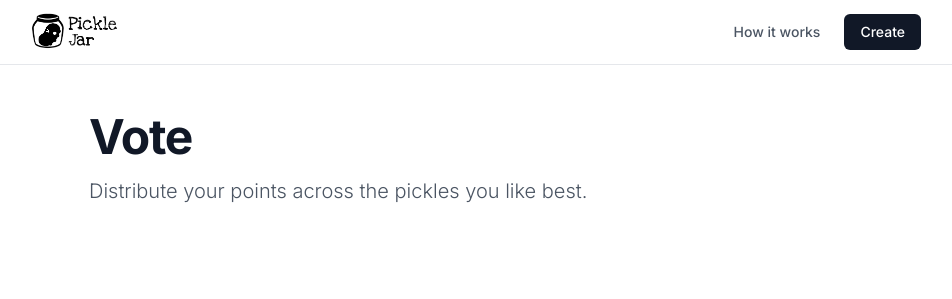
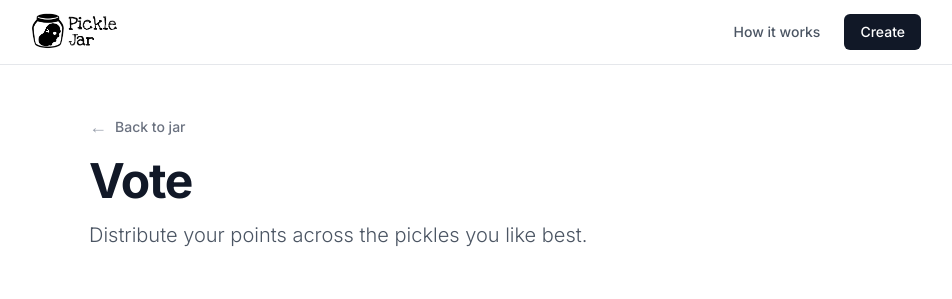
Before and after one commit to joshshiman/picklejar, a Next.js app in the folder frontend/: page /jar/1/vote in a window 1280 px wide. Shown: the top 299 px of the page, without its empty margins (167-1119 px from the left). Built offline with nearby package versions, Linux system fonts and the light colour scheme; no server answers.

Commit message:
Add back button to vote page header
Introduces a 'Back to jar' button in the vote page header for improved navigation, allowing users to return to the jar view easily.

```diff
--- a/frontend/app/jar/[id]/vote/page.tsx
+++ b/frontend/app/jar/[id]/vote/page.tsx
@@ -133,13 +133,25 @@ export default function VotePage() {
   return (
     <main className="min-h-screen bg-white px-6 py-12 text-gray-900">
       <div className="mx-auto max-w-3xl">
-        <header className="mb-12">
+        <header className="mb-12 space-y-4">
+          <button
+            type="button"
+            onClick={() => router.push(`/jar/${id}`)}
+            className="group inline-flex items-center gap-2 text-sm font-medium text-gray-500 transition-colors hover:text-gray-900"
+          >
+            <span className="text-lg font-normal text-gray-400 transition-colors group-hover:text-gray-900">
+              ←
+            </span>
+            Back to jar
+          </button>
+          <div>
             <h1 className="text-4xl md:text-5xl font-bold tracking-tight text-gray-900 mb-4">
               Vote
             </h1>
             <p className="text-xl text-gray-600 font-light">
               Distribute your points across the pickles you like best.
             </p>
+          </div>
         </header>
 
         <div className="sticky top-0 z-20 bg-white/95 backdrop-blur-sm py-6 border-b border-gray-100 mb-8">
```
Lines whose indentation alone changed are shown as unchanged.
